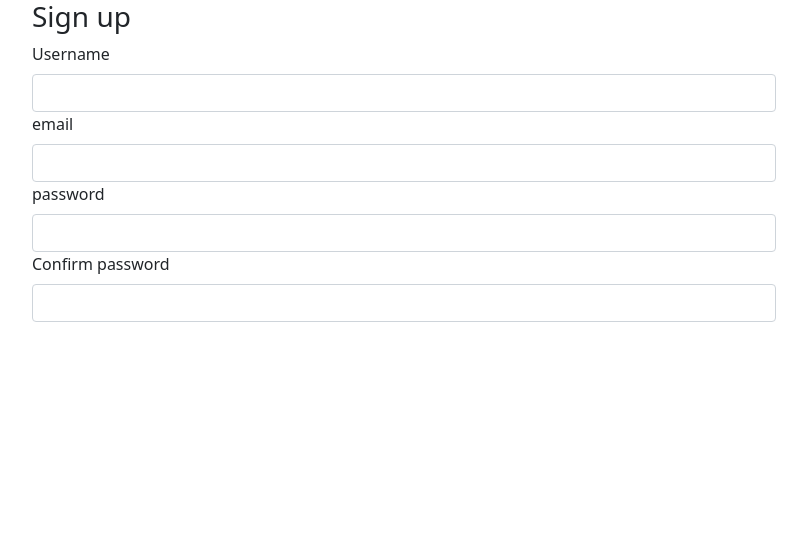
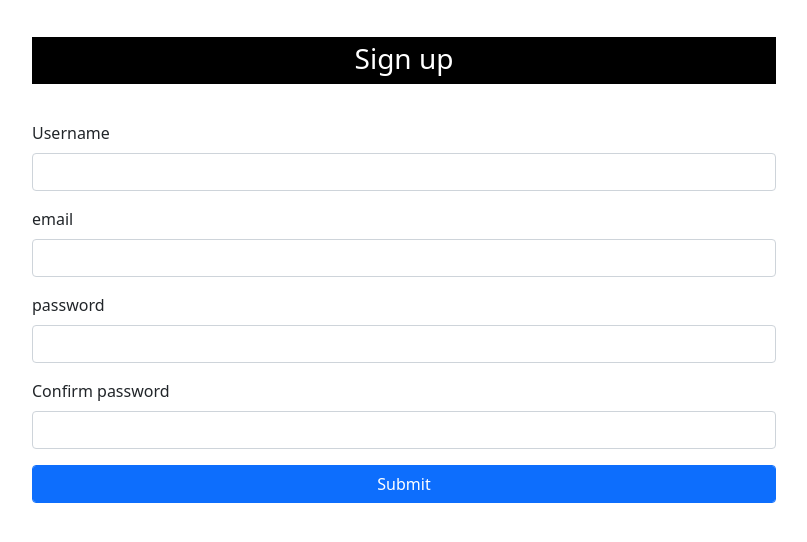
Before and after one commit to hassanfigui1/angular_forms, an Angular app in the folder angular_forms/: page / in a window 1280 px wide. Shown: the top 542 px of the page, without its empty margins (236-1043 px from the left). Built offline with nearby package versions, Linux system fonts and the light colour scheme.

Commit message:
adding style

```diff
--- a/angular_forms/src/app/validation-with-visual-feedback/validation-with-visual-feedback.component.css
+++ b/angular_forms/src/app/validation-with-visual-feedback/validation-with-visual-feedback.component.css
@@ -1,3 +1,12 @@
 .container-fluid{
     width:60%;
 }
+.title{
+    text-align: center;
+    margin-top: 5%;
+    color:white;
+    padding: 5px 0 8px 0;
+    background-color: rgb(0, 0, 0);
+    width: auto;
+    margin-bottom:5%;
+}
--- a/angular_forms/src/app/validation-with-visual-feedback/validation-with-visual-feedback.component.html
+++ b/angular_forms/src/app/validation-with-visual-feedback/validation-with-visual-feedback.component.html
@@ -1,21 +1,24 @@
 <div class="container-fluid mb-5">
     <form  class="form">
         <h3 class="title">Sign up</h3>
-        <div class="form-group">
+        <div class="form-group mb-3">
             <label class="form-label">Username</label>
             <input type="text" class="form-control">
         </div>
-        <div class="form-group">
+        <div class="form-group mb-3">
             <label class="form-label">email</label>
             <input type="email" class="form-control">
         </div>
-        <div class="form-group">
+        <div class="form-group mb-3">
             <label class="form-label">password</label>
             <input type="password" class="form-control">
         </div>
-        <div class="form-group">
+        <div class="form-group mb-3">
             <label class="form-label">Confirm password</label>
             <input type="password" class="form-control">
         </div>
+        <div class="form-group">
+            <input type="submit" class="form-control btn btn-primary">
+        </div>
     </form>
 </div>
```
